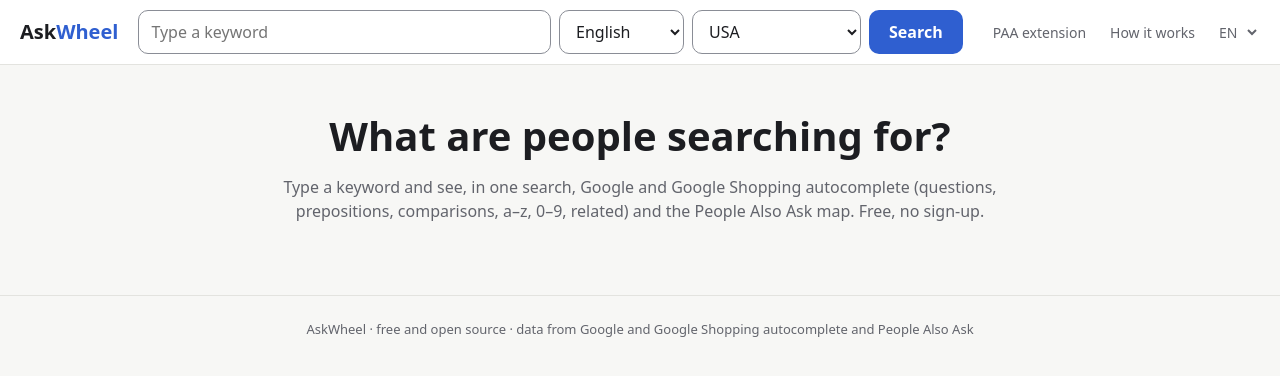
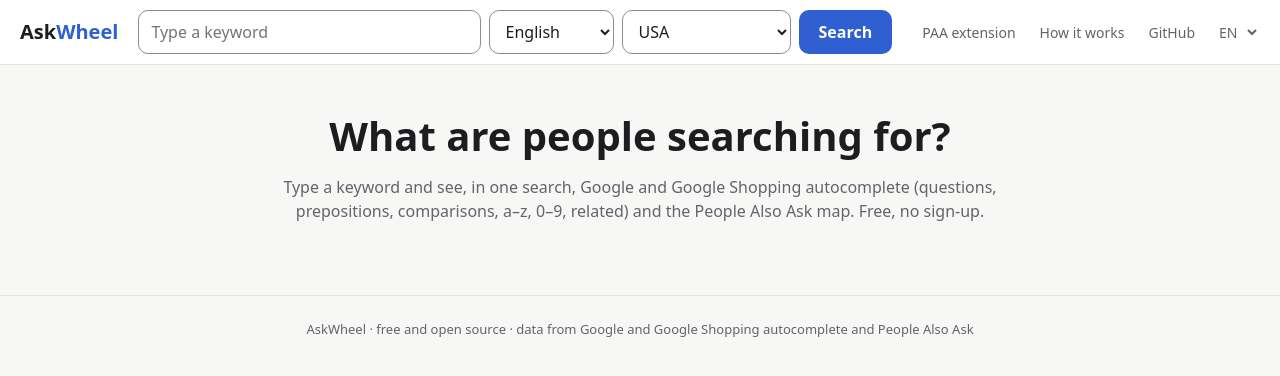
Before and after one commit to matteoandradeboschi/askwheel, a browser extension: page public/index.html in a window 1280 px wide. Drawn offline with nearby package versions, Linux system fonts and the light colour scheme.

Commit message:
feat(ui): add GitHub link in header nav (#18)
Co-authored-by: Claude Sonnet 5.5 <noreply@anthropic.com>

```diff
--- a/public/index.html
+++ b/public/index.html
@@ -34,6 +34,7 @@
   <nav class="tabs" data-i18n-label="nav.label" aria-label="Páginas">
     <button data-tab="ext" class="desk" data-i18n="nav.ext">Extensão PAA</button>
     <button data-tab="about" data-i18n="nav.about">Como funciona</button>
+    <a class="gh" href="https://github.com/matteoandradeboschi/askwheel" target="_blank" rel="noopener">GitHub</a>
     <select id="ui-lang" data-i18n-label="ui.label" aria-label="Idioma do site">
       <option value="pt">PT</option>
       <option value="en">EN</option>
--- a/public/style.css
+++ b/public/style.css
@@ -55,6 +55,11 @@ code, pre { font-family: ui-monospace, SFMono-Regular, Menlo, monospace; font-si
   min-height: 44px; padding: 0 10px; border: 0; border-radius: 8px; background: none;
   color: var(--muted); cursor: pointer; font: inherit; font-size: 14px;
 }
+.tabs .gh {
+  display: inline-flex; align-items: center; min-height: 44px; padding: 0 10px; border-radius: 8px;
+  color: var(--muted); font-size: 14px; text-decoration: none;
+}
+.tabs .gh:hover { color: var(--text); background: var(--chip); }
 .tabs button:hover { color: var(--text); background: var(--chip); }
 .tabs button[aria-current="page"] { color: var(--text); font-weight: 600; }
 #ui-lang {
```
